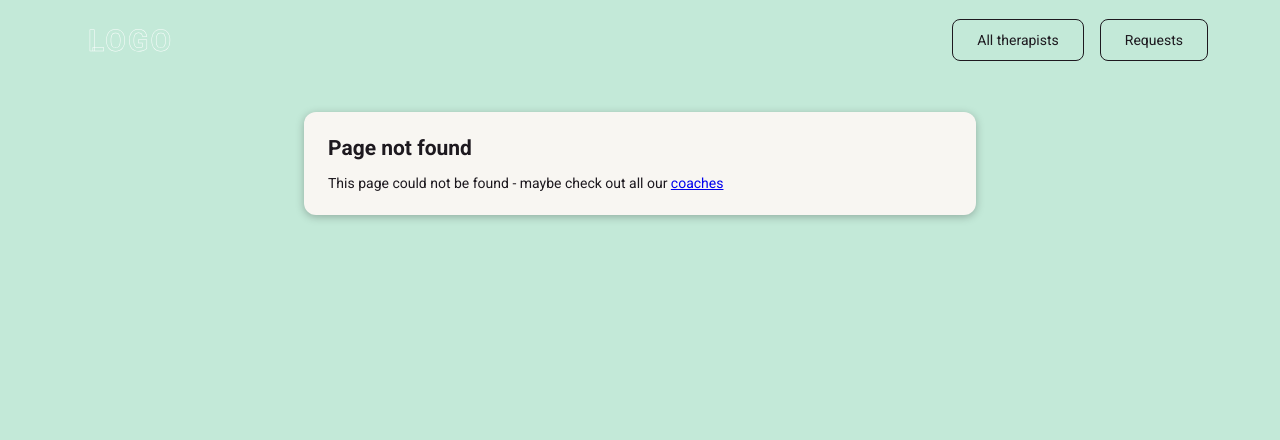
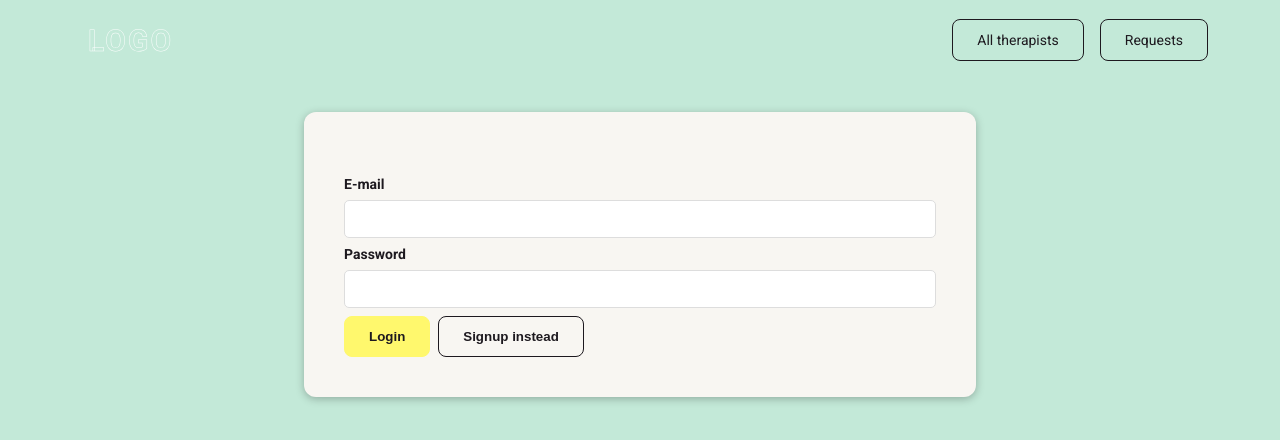
Before and after one commit to Asya404/Find-a-Therapist, a Vue app: page /auth in a window 1280 px wide. Before the commit this address had no page. Shown: the top 440 px of the page. Built offline with nearby package versions, Linux system fonts and the light colour scheme.

Commit message:
feat: add user auth component

```diff
--- a/src/components/ui/BaseButton.vue
+++ b/src/components/ui/BaseButton.vue
@@ -22,7 +22,6 @@ a {
   color: #1d191f;
   text-decoration: none;
   padding: 0.75rem 1.5rem;
-
   cursor: pointer;
   border-radius: 8px;
   margin-right: 0.5rem;
@@ -33,7 +32,7 @@ a {
 
 .fill {
   background-color: #fff86d;
-  border: none;
+  border: 1px solid #fff86d;
 }
 
 .outline {
--- /dev/null
+++ b/src/pages/auth/UserAuth.vue
@@ -0,0 +1,24 @@
+<template>
+  <base-card>
+    <form>
+      <div class="form-control">
+        <label for="email">E-mail</label>
+        <input type="email" id="email" />
+      </div>
+      <div class="form-control">
+        <label for="email">Password</label>
+        <input type="password" id="password" />
+      </div>
+      <base-button mode="fill">Login</base-button>
+      <base-button type="button" mode="outline">Signup instead</base-button>
+    </form>
+  </base-card>
+</template>
+
+<style scoped>
+form {
+  margin-top: 1rem;
+  border-radius: 12px;
+  padding: 1rem;
+}
+</style>
--- a/src/router.js
+++ b/src/router.js
@@ -6,6 +6,7 @@ import CoachForm from './pages/coaches/CoachForm.vue';
 import ContactCoach from './pages/requests/ContactCoach.vue';
 import Requests from './pages/requests/Requests.vue';
 import NotFound from './pages/NotFound.vue';
+import UserAuth from './pages/auth/UserAuth.vue';
 
 const router = createRouter({
   history: createWebHistory(),
@@ -20,6 +21,7 @@ const router = createRouter({
     },
     { path: '/register', component: CoachForm },
     { path: '/requests', component: Requests },
+    { path: '/auth', component: UserAuth },
     { path: '/:notFound(.*)', component: NotFound },
   ],
 });
```
